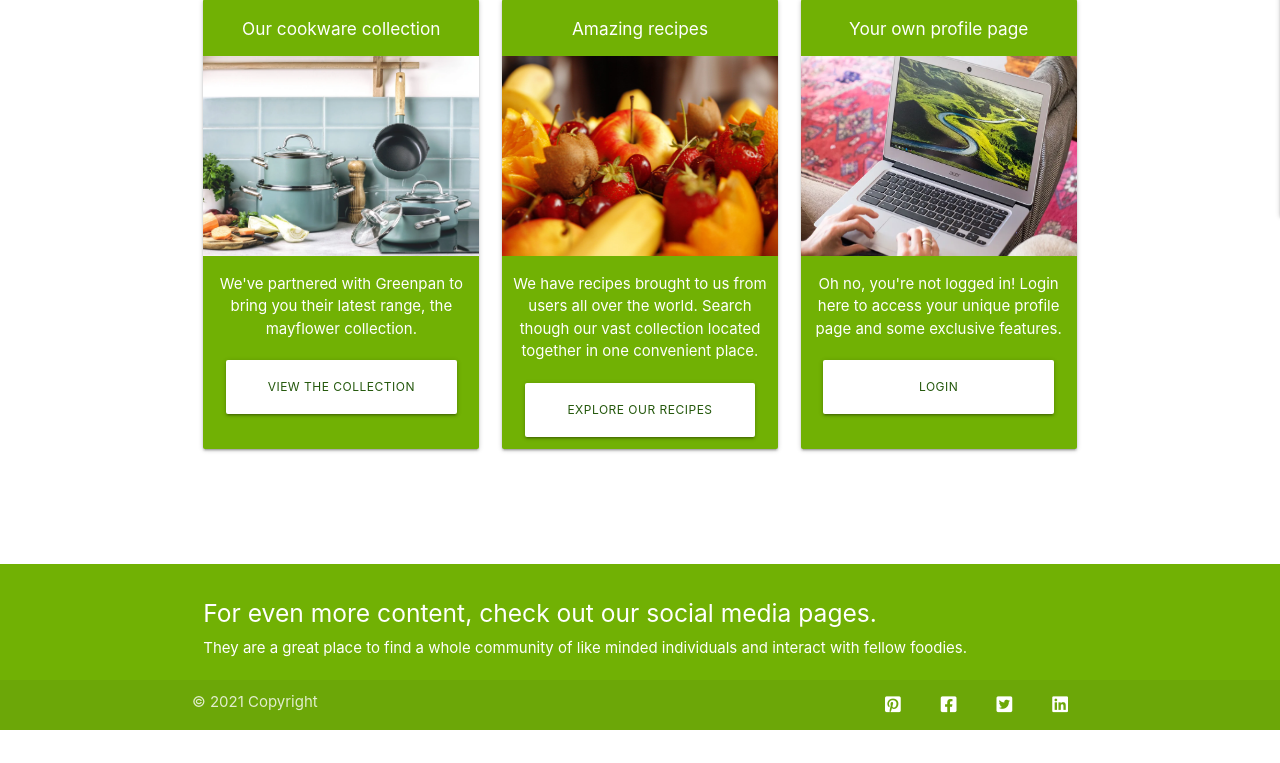
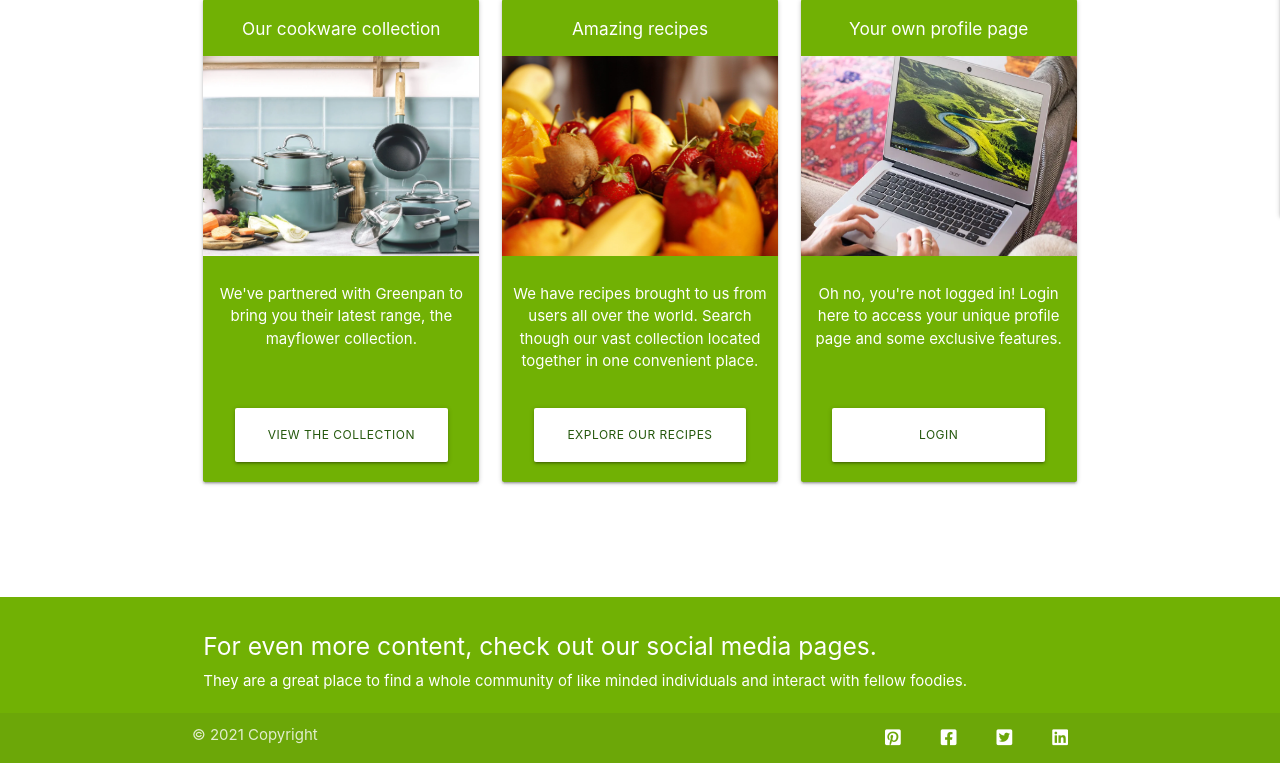
Before and after one commit to DominicSpears/milestoneproject3-soulfood, a Flask app: page / in a window 1280 px wide. Shown: the part 644-1407 px from the top of the page. Before the commit the page ends 1374 px from the top, so only its background shows below. Run offline with Flask 2, Linux system fonts and the light colour scheme; some libraries are stand-ins or nearby versions.

Commit message:
Align homepage links by height

```diff
--- a/static/css/style.css
+++ b/static/css/style.css
@@ -162,11 +162,12 @@
 }
 
 .home-card-content {
-    padding: 10px;
+    padding: 20px 10px 0px 10px;
+    min-height: 125px;
 }
 
 .home-btn-container {
-    padding: 10px;
+    padding: 20px;
 }
 
 .home-btn {
```
